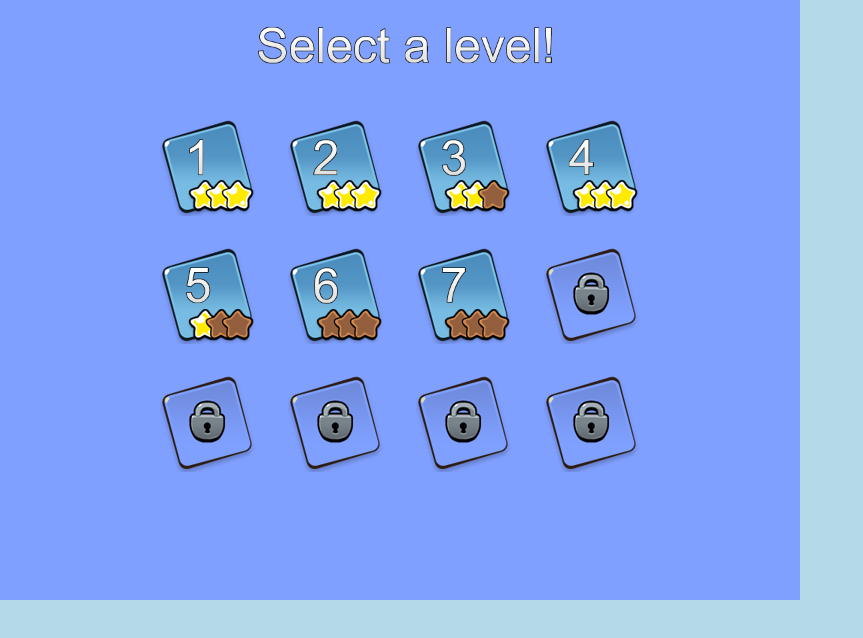
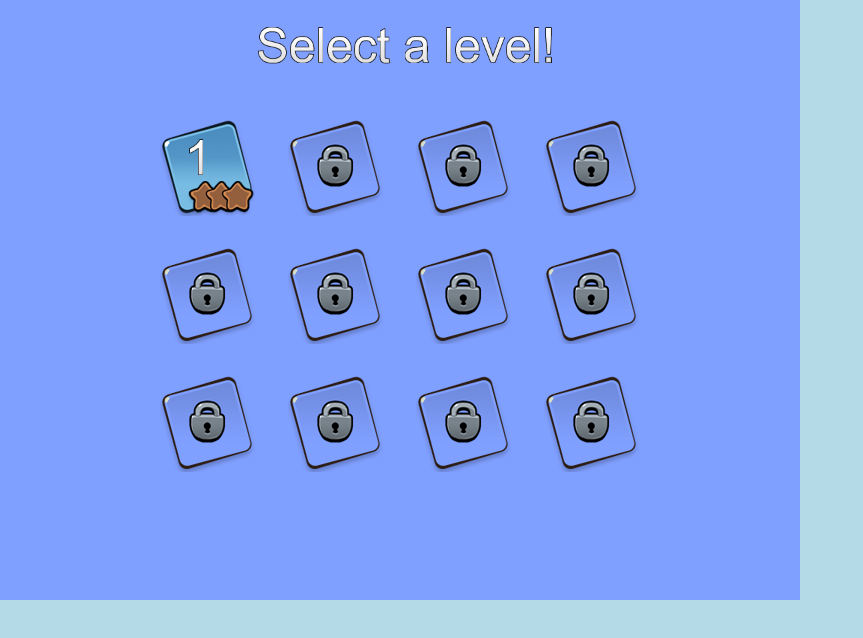
Before and after one commit to BdR76/phaserlevelselect, a plain HTML site: page index.html in a window 1280 px wide. Shown: the whole page, without its empty margins (0-863 px from the left). Drawn offline with Linux system fonts and the light colour scheme; animation ran at ten frames a second.

Commit message:
Added phaser.state example
Added two separate states for level select and game, store progress in
local storage

```diff
--- a/index.html
+++ b/index.html
@@ -6,8 +6,19 @@
 	<style> body { margin: 0; background: #B4D9E7; } </style>
 	<script src="phaser-2.0.6.min.js"></script>
 	<script src="levelselect.js"></script>
+	<script src="maingame.js"></script>
 </head>
 <body>
-
+<script>
+(function() {
+	// initialize the framework
+	var game = new Phaser.Game(CANVAS_WIDTH, CANVAS_HEIGHT, Phaser.CANVAS, 'game');
+	// add game states
+	game.state.add('levsel', LevelSelect); // note: first parameter is only the name used to refer to the state
+	game.state.add('game', MainGame);
+	// start the boot state
+	game.state.start('levsel');
+})();
+</script>
 </body>
 </html>
--- a/levelselect.js
+++ b/levelselect.js
@@ -4,53 +4,85 @@
 var CANVAS_WIDTH = 800;
 var CANVAS_HEIGHT = 600;
 
-// some fake player level progress data coded as integers, -1..3 <=> locked..3 stars
-var PLAYER_DATA = [3, 3, 2, 3, 1, 0, 0, -1, -1, -1, -1, -1];
+var PLAYER_DATA = null; // just declare as global variable for now
 
-var game = new Phaser.Game(CANVAS_WIDTH, CANVAS_HEIGHT, Phaser.AUTO, 'phaser-example', { preload: preload, create: create, update: update, render: render });
+LevelSelect = function(game){
+	// define needed variables for mygame.LevelSelect
+	this.game = game;
+	this.holdicons = [];
+};
 
-var holdicons = []
+LevelSelect.prototype = {
 
-// -------------------------------------
-// PHASER GAME FUNCTIONS
-// -------------------------------------
-function preload() {
-	game.load.spritesheet('levelselecticons', 'levelselecticons.png', 96, 96);
-	game.load.bitmapFont('font72', 'font72.png', 'font72.xml'); // created with http://kvazars.com/littera/
-}
+	preload: function() {
+		this.game.load.spritesheet('levelselecticons', 'levelselecticons.png', 96, 96);
+		this.game.load.bitmapFont('font72', 'font72.png', 'font72.xml'); // created with http://kvazars.com/littera/
 
-function create() {
-	game.stage.backgroundColor = 0x80a0ff;
-	game.add.bitmapText(256, 24, 'font72', 'Select a level!', 48);
+		this.initProgressData();
+	},
 
-	createLevelIcons();
-	animateLevelIcons();
-}
+	create: function() {
+		this.game.stage.backgroundColor = 0x80a0ff;
+		this.game.add.bitmapText(256, 24, 'font72', 'Select a level!', 48);
 
-function update() {
+		this.createLevelIcons();
+		this.animateLevelIcons();
+	},
+
+	update: function() {
 		// nothing to do but wait until player selects a level
-}
+	},
 
-function render() {
+	render: function() {
 		// display some debug info..?
-}
+	},
 
-// -------------------------------------
-// Add level icon buttons
-// -------------------------------------
-function createLevelIcons() {
+	initProgressData: function() {
 
+		// array might be undefined at first time start up
+		if (!PLAYER_DATA) {
+			// retrieve from local storage (to view in Chrome, Ctrl+Shift+J -> Resources -> Local Storage)
+			var str = window.localStorage.getItem('mygame_progress');
+
+			// error checking, localstorage might not exist yet at first time start up
+			try {
+				PLAYER_DATA = JSON.parse(str);
+			} catch(e){
+				PLAYER_DATA = []; //error in the above string(in this case,yes)!
+			};
+			// error checking just to be sure, if localstorage contains something else then a JSON array (hackers?)
+			if (Object.prototype.toString.call( PLAYER_DATA ) !== '[object Array]' ) {
+				PLAYER_DATA = [];
+			};
+		};
+	},
+
+	createLevelIcons: function() {
 		var levelnr = 0;
 
 		for (var y=0; y < 3; y++) {
 			for (var x=0; x < 4; x++) {
+				// next level
+				levelnr = levelnr + 1;
+
+				// check if array not yet initialised
+				if (typeof PLAYER_DATA[levelnr-1] !== 'number') {
+					// value is null or undefined, i.e. array not defined or too short between app upgrades with more levels
+					if (levelnr == 1) {
+						PLAYER_DATA[levelnr-1] = 0; // level 1 should never be locked
+					} else {
+						PLAYER_DATA[levelnr-1] = -1;
+					};
+				};
+
 				// player progress info for this level
-			levelnr = levelnr + 1;
 				var playdata = PLAYER_DATA[levelnr-1];
 
 				// decide which icon
 				var isLocked = true; // locked
 				var stars = 0; // no stars
+
+				// check if level is unlocked
 				if (playdata > -1) {
 					isLocked = false; // unlocked
 					if (playdata < 4) {stars = playdata;}; // 0..3 stars
@@ -61,23 +93,26 @@ function createLevelIcons() {
 				var ypos = 120 + (y*128);
 
 				// create icon
-			holdicons[levelnr-1] = createLevelIcon(xpos, ypos, levelnr, isLocked, stars);
-			var backicon = holdicons[levelnr-1].getAt(0);
+				this.holdicons[levelnr-1] = this.createLevelIcon(xpos, ypos, levelnr, isLocked, stars);
+				var backicon = this.holdicons[levelnr-1].getAt(0);
 
 				// keep level nr, used in onclick method
 				backicon.health = levelnr;
 
 				// input handler
 				backicon.inputEnabled = true;
-			backicon.events.onInputDown.add(onSpriteDown, this);
+				backicon.events.onInputDown.add(this.onSpriteDown, this);
 			};
 		};
-}
+	},
 
-function createLevelIcon(xpos, ypos, levelnr, isLocked, stars) {
+	// -------------------------------------
+	// Add level icon buttons
+	// -------------------------------------
+	createLevelIcon: function(xpos, ypos, levelnr, isLocked, stars) {
 
 		// create new group
-	var IconGroup = game.add.group();
+		var IconGroup = this.game.add.group();
 		IconGroup.x = xpos;
 		IconGroup.y = ypos;
 
@@ -90,61 +125,70 @@ function createLevelIcon(xpos, ypos, levelnr, isLocked, stars) {
 		if (isLocked == false) {frame = 1};
 
 		// add background
-	var icon1 = game.add.sprite(0, 0, 'levelselecticons', frame);
+		var icon1 = this.game.add.sprite(0, 0, 'levelselecticons', frame);
 		IconGroup.add(icon1);
 
 		// add stars, if needed
 		if (isLocked == false) {
-		var txt = game.add.bitmapText(24, 16, 'font72', ''+levelnr, 48);
-		var icon2 = game.add.sprite(0, 0, 'levelselecticons', (2+stars));
+			var txt = this.game.add.bitmapText(24, 16, 'font72', ''+levelnr, 48);
+			var icon2 = this.game.add.sprite(0, 0, 'levelselecticons', (2+stars));
 
 			IconGroup.add(txt);
 			IconGroup.add(icon2);
 		};
 
 		return IconGroup;
-}
+	},
 
-function onSpriteDown(sprite, pointer) {
+	onSpriteDown: function(sprite, pointer) {
 
 		// retrieve the iconlevel
 		var levelnr = sprite.health;
 
 		if (PLAYER_DATA[levelnr-1] < 0) {
 			// indicate it's locked by shaking left/right
-		var IconGroup = holdicons[levelnr-1];
+			var IconGroup = this.holdicons[levelnr-1];
 			var xpos = IconGroup.xOrg;
 
-		var tween = game.add.tween(IconGroup)
+			var tween = this.game.add.tween(IconGroup)
+				.to({ x: xpos+6 }, 20, Phaser.Easing.Linear.None)
+				.to({ x: xpos-5 }, 20, Phaser.Easing.Linear.None)
 				.to({ x: xpos+4 }, 20, Phaser.Easing.Linear.None)
-			.to({ x: xpos-4 }, 30, Phaser.Easing.Linear.None)
-			.to({ x: xpos+4 }, 40, Phaser.Easing.Linear.None)
-			.to({ x: xpos }, 50, Phaser.Easing.Linear.None)
+				.to({ x: xpos-3 }, 20, Phaser.Easing.Linear.None)
+				.to({ x: xpos+2 }, 20, Phaser.Easing.Linear.None)
+				.to({ x: xpos }, 20, Phaser.Easing.Linear.None)
 				.start();
 		} else {
 			// simulate button press animation to indicate selection
-		var IconGroup = holdicons[levelnr-1];
-		var tween = game.add.tween(IconGroup.scale)
+			var IconGroup = this.holdicons[levelnr-1];
+			var tween = this.game.add.tween(IconGroup.scale)
 				.to({ x: 0.9, y: 0.9}, 100, Phaser.Easing.Linear.None)
 				.to({ x: 1.0, y: 1.0}, 100, Phaser.Easing.Linear.None)
 				.start();
 
-		tween._lastChild.onComplete.add(function(){console.log('OK level selected! -> ' +sprite.health);}, this)
+			// it's a little tricky to pass selected levelnr to callback function, but this works:
+			tween._lastChild.onComplete.add(function(){this.onLevelSelected(sprite.health);}, this);
+		};
+	},
 
-		//
-	};
-}
-
-function animateLevelIcons() {
+	animateLevelIcons: function() {
 
 		// slide all icons into screen
-	for (var i=0; i < holdicons.length; i++) {
+		for (var i=0; i < this.holdicons.length; i++) {
 			// get variables
-		var IconGroup = holdicons[i];
+			var IconGroup = this.holdicons[i];
 			IconGroup.y = IconGroup.y + 600;
 			var y = IconGroup.y;
 
 			// tween animation
-		game.add.tween(IconGroup).to( {y: y-600}, 500, Phaser.Easing.Back.Out, true, (i*40));
+			this.game.add.tween(IconGroup).to( {y: y-600}, 500, Phaser.Easing.Back.Out, true, (i*40));
 		};
+	},
+
+	onLevelSelected: function(levelnr) {
+		// pass levelnr variable to 'Game' state
+		this.game.state.states['game']._levelNumber = levelnr;
+
+		this.state.start('game');
 	}
+};
--- /dev/null
+++ b/maingame.js
@@ -0,0 +1,44 @@
+MainGame = function(game){
+	// define needed variables for LevelSelect
+	this.game = game;
+	this._levelNumber = 1;
+};
+MainGame.prototype = {
+	create: function(){
+
+		// add text
+		this.game.add.bitmapText(160, 100, 'font72', 'game goes here..', 48);
+		this.game.add.bitmapText(160, 300, 'font72', 'click anywhere to go back', 48);
+
+		// testing
+		this.playerWins();
+	},
+
+	update: function () {
+		// click anywhere to go back to the LevelSelect state
+		if (this.game.input.activePointer.isDown)
+		{
+			this.state.start('levsel');
+		}
+	},
+
+	playerWins: function() {
+		// just testing, award random nr of stars
+		var randstars = this.game.rnd.integerInRange(1, 3);
+		this._stars = this.game.add.bitmapText(160, 200, 'font72', 'You get '+randstars+' stars!', 48);
+
+		// set nr of stars for this level
+		PLAYER_DATA[this._levelNumber-1] = randstars;
+
+		// unlock next level
+		if (this._levelNumber < PLAYER_DATA.length) {
+			if (PLAYER_DATA[this._levelNumber] < 0) { // currently locked (=-1)
+				PLAYER_DATA[this._levelNumber] = 0; // set unlocked, 0 stars
+			}
+		};
+
+		// and write to local storage
+		window.localStorage.setItem('mygame_progress', JSON.stringify(PLAYER_DATA));
+	}
+
+};
```
Lines whose indentation alone changed are shown as unchanged.
